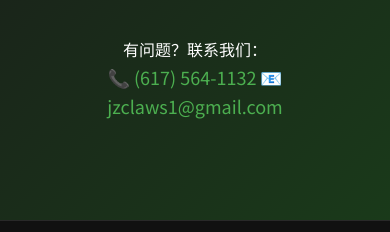
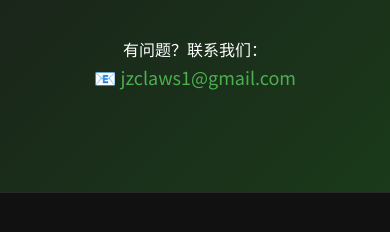
Before and after one commit to jzOcb/servebot-rentals, a website: page cn.html in a window 390 px wide. Shown: the part 8156-8388 px from the top of the page. Drawn offline with Linux system fonts and the light colour scheme.

Commit message:
fix: remove phone number - Google Voice not available

```diff
--- a/cn.html
+++ b/cn.html
@@ -344,7 +344,6 @@
 
             <div class="booking-contact">
                 <p>有问题？联系我们：</p>
-                <a href="tel:+16175641132" class="contact-link">📞 (617) 564-1132</a>
                 <a href="mailto:jzclaws1@gmail.com" class="contact-link">📧 jzclaws1@gmail.com</a>
             </div>
         </div>
```
Also changed, not shown: index.html (+0 -2 lines).
